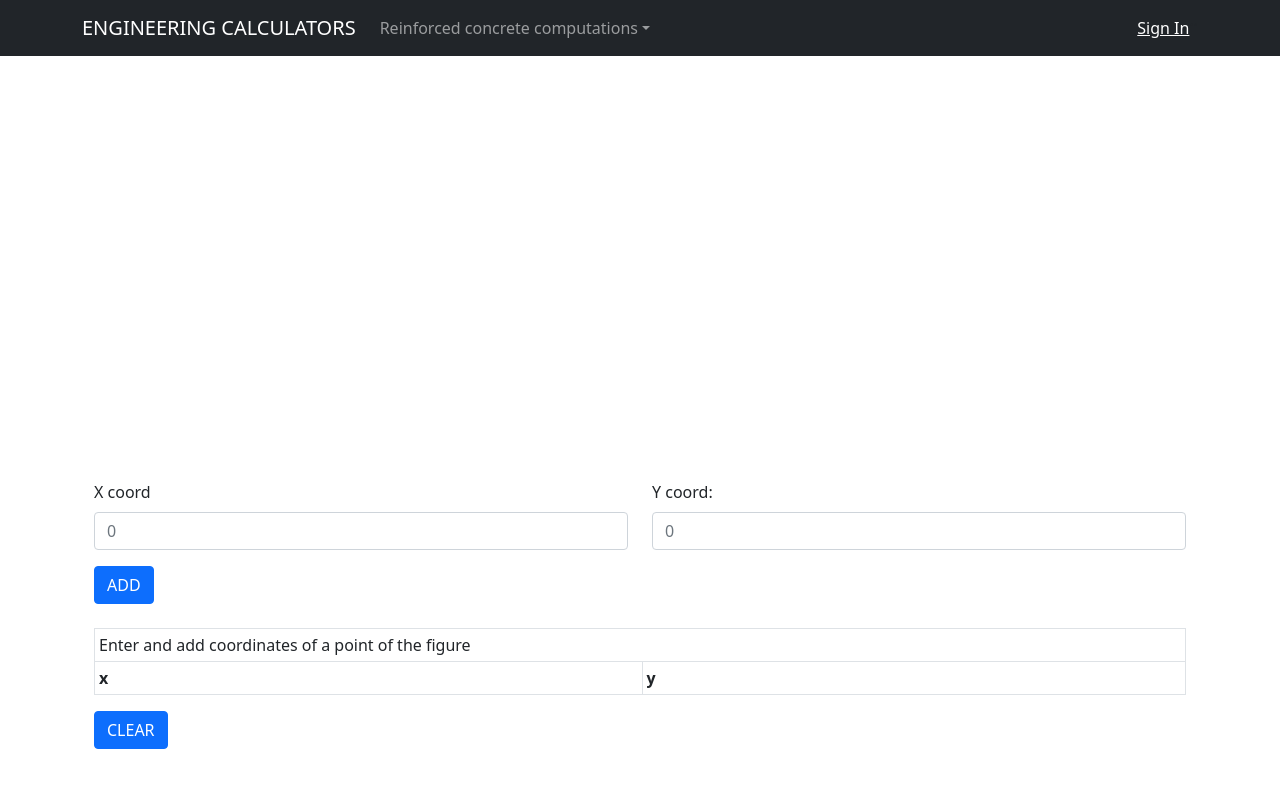
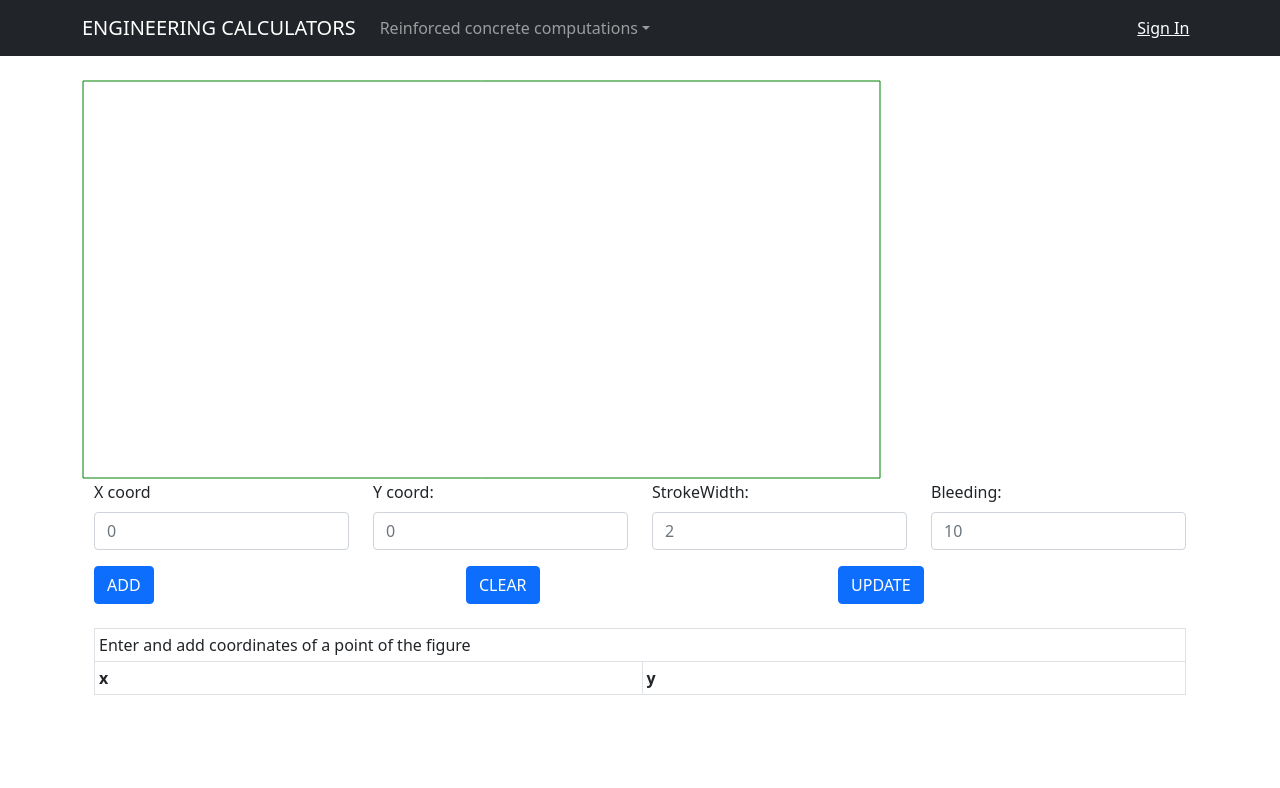
Before and after one commit to wowvaqa/engclcfe, a React (Create React App) app: page /canvastesting in a window 1280 px wide. Shown: the top 788 px of the page. Built offline with nearby package versions, Linux system fonts and the light colour scheme.

Commit message:
ADD: Stroke width for draw

```diff
--- a/src/Context.js
+++ b/src/Context.js
@@ -5,6 +5,8 @@ const AppContext = React.createContext();
 const AppProvider = ({ children }) => {
   /* Dynamic draw data */
   const [dynamicDrawData, setDynamicDrawData] = useState({});
+  /* Stroke Width, bleeding of figure on dynamic draw */
+  const [drawProperties, setDrawProperties] = useState({});
   /* Modal to show text */
   const [modalInfoShow, setModalInfoShow] = useState(false);
   const [modalInfoText, setModalInfoText] = useState("no text");
@@ -61,6 +63,8 @@ const AppProvider = ({ children }) => {
       value={{
         dynamicDrawData,
         setDynamicDrawData,
+        drawProperties,
+        setDrawProperties,
         modalInfoShow,
         setModalInfoShow,
         modalInfoText,
--- a/src/graphics/DynamicDraw.js
+++ b/src/graphics/DynamicDraw.js
@@ -2,7 +2,7 @@
 
 import DynamicDrawInput from "./DynamicDrawInput";
 import React, { useState, useEffect } from "react";
-import { Stage, Layer, Line } from "react-konva";
+import { Stage, Layer, Line, Rect } from "react-konva";
 
 import { useGlobalContext } from "../Context";
 
@@ -14,8 +14,9 @@ import { useGlobalContext } from "../Context";
 const DynamicDraw = (props) => {
   const [outlineData, setOutlineData] = useState([]);
   const [coordsForDraw, setCoordsForDraw] = useState([]);
+  const [strokeWidth, setStrokeWidth] = useState(2);
 
-  const { dynamicDrawData } = useGlobalContext();
+  const { dynamicDrawData, drawProperties } = useGlobalContext();
 
   var coords = [];
 
@@ -24,6 +25,12 @@ const DynamicDraw = (props) => {
     setOutlineData(dynamicDrawData);
     // eslint-disable-next-line react-hooks/exhaustive-deps
   }, [dynamicDrawData]);
+
+  useEffect(() => {
+    console.log("(Dynamic Draw) draw properties has change ", drawProperties);
+    setStrokeWidth(drawProperties.strokeWidth);
+    // eslint-disable-next-line react-hooks/exhaustive-deps
+  }, [drawProperties]);
 
   useEffect(() => {
     convertData();
@@ -49,9 +56,12 @@ const DynamicDraw = (props) => {
 
   return (
     <>
-      <Stage width={400} height={400}>
+      <Stage width={800} height={400}>
         <Layer>
-          <ConcreteRect coordsForDraw={coordsForDraw} />
+          <ConcreteRect
+            coordsForDraw={coordsForDraw}
+            strokeWidth={strokeWidth}
+          />
         </Layer>
       </Stage>
       <DynamicDrawInput />
@@ -64,10 +74,23 @@ const DynamicDraw = (props) => {
  * @param {hValue, bValue, xyOffset, thickness} props
  */
 const ConcreteRect = (props) => {
-  console.log("PROPS: ", props.coordsForDraw);
+  console.log("PROPS: ", props.coordsForDraw, " width: ", props.strokeWidth);
   return (
     <>
-      <Line points={props.coordsForDraw} stroke={"black"} strokeWidth={2} />
+      <Rect
+        x={1}
+        y={1}
+        width={797}
+        height={397}
+        stroke={"green"}
+        strokeWidth={1}
+        cornerRadius={0}
+      />
+      <Line
+        points={props.coordsForDraw}
+        stroke={"black"}
+        strokeWidth={props.strokeWidth}
+      />
     </>
   );
 };
--- a/src/graphics/DynamicDrawInput.js
+++ b/src/graphics/DynamicDrawInput.js
@@ -11,15 +11,30 @@ const DynamicDrawInput = () => {
   const [x, setX] = useState(0);
   const [y, setY] = useState(0);
   const [key, setKey] = useState(1);
+
+  const [strokeWidth, setStrokeWidth] = useState(2);
+  const [bleeding, setBleeding] = useState(10);
+
   const [outlineData, setOutlineData] = useState([]);
 
-  const { setDynamicDrawData } = useGlobalContext();
+  const { setDynamicDrawData, setDrawProperties } = useGlobalContext();
 
   useEffect(() => {
     console.log("outlineData has change", outlineData);
     setDynamicDrawData(outlineData);
     // eslint-disable-next-line react-hooks/exhaustive-deps
   }, [outlineData]);
+
+  /**
+   * Updating line stroke width & edge bleeding of dynamic draw
+   * @param {*} event
+   */
+  const updateDrawProperties = (event) => {
+    const drawPropertiesData = { strokeWidth, bleeding };
+    // setDrawProps(drawPropertiesData);
+    setDrawProperties(drawPropertiesData)
+    event.preventDefault();
+  };
 
   const addData = (event) => {
     const dataForDraw = { key, x, y };
@@ -67,8 +82,36 @@ const DynamicDrawInput = () => {
                     <Form.Control type="number" placeholder="0" />
                   </Form.Group>
                 </Col>
+                <Col>
+                  <Form.Group
+                    className="mb-3"
+                    controlId="strokeWidth"
+                    onChange={(e) => {
+                      setStrokeWidth(
+                        parseFloat(e.target.value.replace(",", "."))
+                      );
+                    }}
+                  >
+                    <Form.Label>StrokeWidth:</Form.Label>
+                    <Form.Control type="number" placeholder="2" />
+                  </Form.Group>
+                </Col>
+                <Col>
+                  <Form.Group
+                    className="mb-3"
+                    controlId="bleeding"
+                    onChange={(e) => {
+                      setBleeding(parseFloat(e.target.value.replace(",", ".")));
+                    }}
+                  >
+                    <Form.Label>Bleeding:</Form.Label>
+                    <Form.Control type="number" placeholder="10" />
+                  </Form.Group>
+                </Col>
               </Row>
             </Form>
+            <Row>
+              <Col>
                 <Button
                   variant="primary"
                   type="button"
@@ -81,6 +124,36 @@ const DynamicDrawInput = () => {
                 >
                   ADD
                 </Button>
+              </Col>
+              <Col>
+                <Button
+                  variant="primary"
+                  type="button"
+                  className="btn btn-primary"
+                  aria-controls="example-collapse-text"
+                  aria-expanded={true}
+                  onClick={(event) => {
+                    clearData(event);
+                  }}
+                >
+                  CLEAR
+                </Button>
+              </Col>
+              <Col>
+                <Button
+                  variant="primary"
+                  type="button"
+                  className="btn btn-primary"
+                  aria-controls="example-collapse-text"
+                  aria-expanded={true}
+                  onClick={(event) => {
+                    updateDrawProperties(event);
+                  }}
+                >
+                  UPDATE
+                </Button>
+              </Col>
+            </Row>
           </Col>
         </Row>
       </Container>
@@ -107,18 +180,6 @@ const DynamicDrawInput = () => {
             ))}
           </tbody>
         </Table>
-        <Button
-          variant="primary"
-          type="button"
-          className="btn btn-primary"
-          aria-controls="example-collapse-text"
-          aria-expanded={true}
-          onClick={(event) => {
-            clearData(event);
-          }}
-        >
-          CLEAR
-        </Button>
       </Container>
     </>
   );
```
Lines whose indentation alone changed are shown as unchanged.
